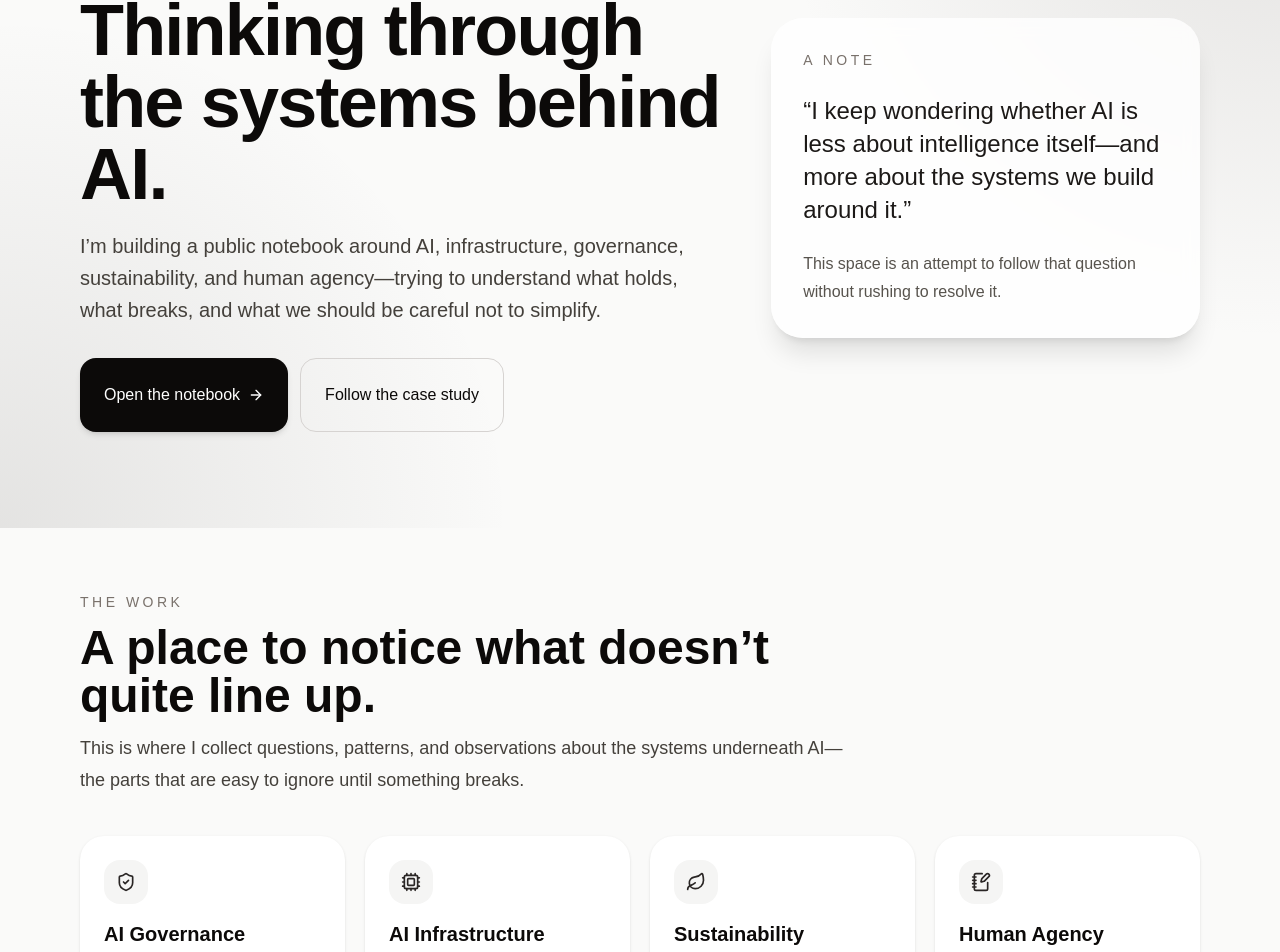
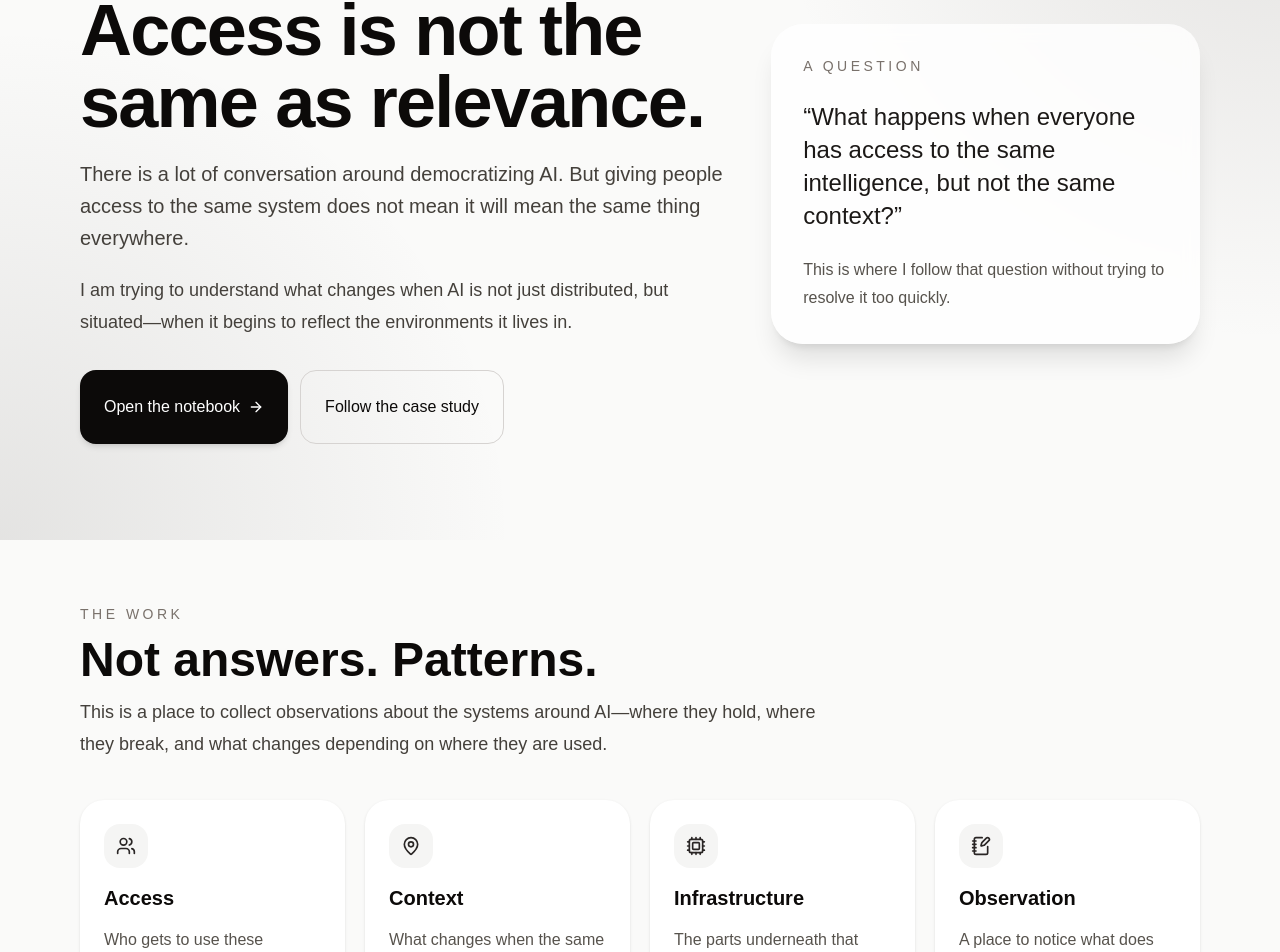
Before and after one commit to jreo771/771-site, a Next.js app: page / in a window 1280 px wide. Shown: the part 229-1181 px from the top of the page. Built offline with nearby package versions, Linux system fonts and the light colour scheme.

Commit message:
align homepage with localization vs democratization perspective

```diff
--- a/app/page.tsx
+++ b/app/page.tsx
@@ -2,7 +2,7 @@
 
 import React from "react";
 import { motion } from "framer-motion";
-import { ArrowRight, ShieldCheck, Cpu, Leaf, NotebookPen, Sparkles } from "lucide-react";
+import { ArrowRight, MapPin, Users, Cpu, NotebookPen, Sparkles } from "lucide-react";
 
 // Minimal components
 function Card({ className = "", children }: { className?: string; children: React.ReactNode }) {
@@ -41,27 +41,27 @@ function Button({
   return <button className={`${base} ${styles} ${className}`}>{children}</button>;
 }
 
-// Content
+// Content pillars (reframed)
 const pillars = [
   {
-    icon: ShieldCheck,
-    title: "AI Governance",
-    text: "What happens when systems make decisions, and who is responsible for them.",
+    icon: Users,
+    title: "Access",
+    text: "Who gets to use these systems, and who is left out.",
+  },
+  {
+    icon: MapPin,
+    title: "Context",
+    text: "What changes when the same system is placed in different environments.",
   },
   {
     icon: Cpu,
-    title: "AI Infrastructure",
-    text: "The layers underneath AI that determine whether anything actually works at scale.",
-  },
-  {
-    icon: Leaf,
-    title: "Sustainability",
-    text: "What it costs—physically, economically, and structurally—to keep these systems running.",
+    title: "Infrastructure",
+    text: "The parts underneath that determine whether anything actually works.",
   },
   {
     icon: NotebookPen,
-    title: "Human Agency",
-    text: "What we keep, what we outsource, and what we might lose without noticing.",
+    title: "Observation",
+    text: "A place to notice what does not quite line up.",
   },
 ];
 
@@ -99,18 +99,20 @@ export default function HomePage() {
 
             <div className="inline-flex items-center gap-2 rounded-full border border-stone-300 bg-white/70 px-4 py-2 text-sm text-stone-700 shadow-sm backdrop-blur">
               <Sparkles className="h-4 w-4" />
-              AI · Infrastructure · Governance · Sustainability
+              AI · Systems · Context
             </div>
 
             <div className="space-y-5">
               <h1 className="max-w-4xl text-5xl font-semibold tracking-tight md:text-7xl">
-                Thinking through the systems behind AI.
+                Access is not the same as relevance.
               </h1>
 
               <p className="max-w-2xl text-lg leading-8 text-stone-700 md:text-xl">
-                I’m building a public notebook around AI, infrastructure, governance,
-                sustainability, and human agency—trying to understand what holds,
-                what breaks, and what we should be careful not to simplify.
+                There is a lot of conversation around democratizing AI. But giving people access to the same system does not mean it will mean the same thing everywhere.
+              </p>
+
+              <p className="max-w-2xl text-lg leading-8 text-stone-700">
+                I am trying to understand what changes when AI is not just distributed, but situated—when it begins to reflect the environments it lives in.
               </p>
             </div>
 
@@ -134,16 +136,15 @@ export default function HomePage() {
             <Card className="rounded-[2rem] border-stone-200 bg-white/80 shadow-xl backdrop-blur">
               <CardContent className="space-y-6 p-8">
                 <p className="text-sm uppercase tracking-[0.25em] text-stone-500">
-                  A note
+                  A question
                 </p>
 
                 <blockquote className="text-2xl font-medium leading-snug text-stone-900">
-                  “I keep wondering whether AI is less about intelligence itself—and
-                  more about the systems we build around it.”
+                  “What happens when everyone has access to the same intelligence, but not the same context?”
                 </blockquote>
 
                 <p className="leading-7 text-stone-600">
-                  This space is an attempt to follow that question without rushing to resolve it.
+                  This is where I follow that question without trying to resolve it too quickly.
                 </p>
               </CardContent>
             </Card>
@@ -162,12 +163,11 @@ export default function HomePage() {
             </p>
 
             <h2 className="text-3xl font-semibold md:text-5xl">
-              A place to notice what doesn’t quite line up.
+              Not answers. Patterns.
             </h2>
 
             <p className="text-lg leading-8 text-stone-700">
-              This is where I collect questions, patterns, and observations about the
-              systems underneath AI—the parts that are easy to ignore until something breaks.
+              This is a place to collect observations about the systems around AI—where they hold, where they break, and what changes depending on where they are used.
             </p>
           </div>
 
```
